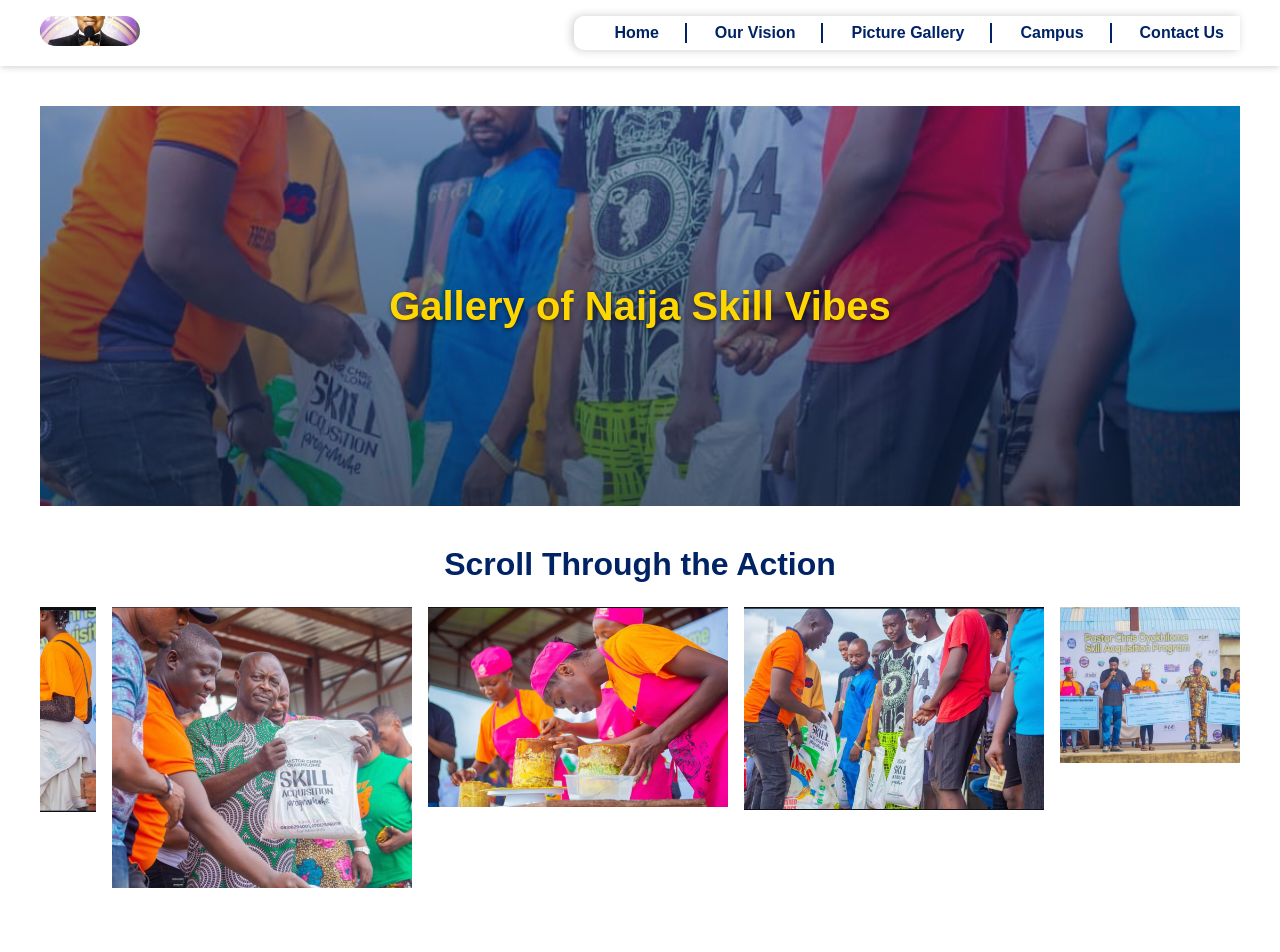
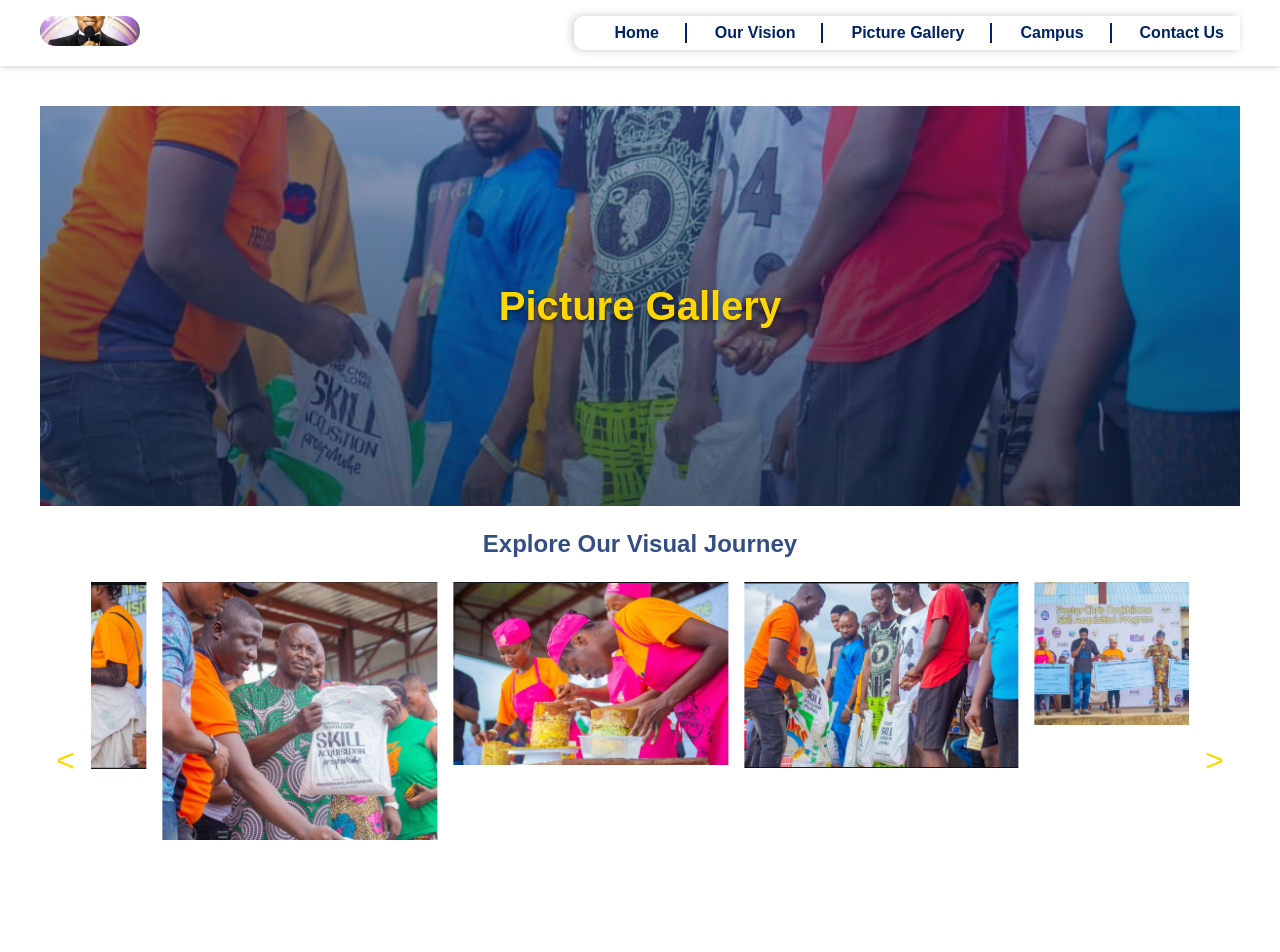
Before and after one commit to pco-skill-acquisition/pcoskillacquisition, a Next.js app: page /picture-gallery in a window 1280 px wide. Shown: the top 952 px of the page. Built offline with nearby package versions, Linux system fonts and the light colour scheme.

Commit message:
Update picture gallery with manual arrows, new titles, container layout, and no captions

```diff
--- a/app/picture-gallery/page.tsx
+++ b/app/picture-gallery/page.tsx
@@ -38,6 +38,14 @@ export default function PictureGallery() {
     }
   }, [currentIndex]);
 
+  const handlePrev = () => {
+    setCurrentIndex((prev) => (prev - 1 + images.length) % images.length);
+  };
+
+  const handleNext = () => {
+    setCurrentIndex((prev) => (prev + 1) % images.length);
+  };
+
   const openLightbox = (src: string) => {
     setSelectedImage(src);
   };
@@ -49,27 +57,30 @@ export default function PictureGallery() {
   return (
     <main className={styles.main}>
       <section className={styles.hero}>
-        <Image src="/image7.jpg" alt="Hero Background" fill className={styles.heroImage} />
+        <Image src="/image7.jpg" alt="Hero Background of Skill Acquisition" fill className={styles.heroImage} />
         <div className={styles.heroOverlay}>
-          <h1 className={styles.heroTitle}>Gallery of Naija Skill Vibes</h1>
+          <h1 className={styles.heroTitle}>Picture Gallery</h1>
         </div>
       </section>
       <section className={styles.carouselSection}>
-        <h2 className={styles.sectionTitle}>Scroll Through the Action</h2>
+        <h2 className={styles.sectionTitle}>Explore Our Visual Journey</h2>
+        <div className={styles.carouselContainer}>
+          <button className={styles.arrow} onClick={handlePrev}>&lt;</button>
           <div className={styles.carouselWrapper}>
             <div className={styles.carousel} ref={carouselRef}>
               {images.map((src, index) => (
                 <div key={index} className={styles.carouselItem} onClick={() => openLightbox(src)}>
-                <Image src={src} alt={`Gallery ${index + 1}`} width={300} height={200} className={styles.carouselImage} />
-                <div className={styles.carouselCaption}>Skill Snap {index + 1}</div>
+                  <Image src={src} alt={`Skill Acquisition Moment ${index + 1}`} width={300} height={200} className={styles.carouselImage} />
                 </div>
               ))}
             </div>
           </div>
+          <button className={styles.arrow} onClick={handleNext}>&gt;</button>
+        </div>
       </section>
       {selectedImage && (
         <div className={styles.lightbox} onClick={closeLightbox}>
-          <Image src={selectedImage} alt="Full view" width={800} height={600} className={styles.fullImage} />
+          <Image src={selectedImage} alt="Full view of Skill Moment" width={800} height={600} className={styles.fullImage} />
           <button className={styles.closeButton} onClick={closeLightbox}>×</button>
         </div>
       )}
--- a/app/picture-gallery/style.module.css
+++ b/app/picture-gallery/style.module.css
@@ -46,19 +46,39 @@
 .sectionTitle {
   font-family: "Gilroy", sans-serif;
   font-weight: bold;
-  font-size: 1.5rem;
+  font-size: 1.2rem;
   color: #002366;
   text-align: center;
   margin: 1.5rem 0;
+  opacity: 0.8;
 }
 
-.carouselSection {
-  padding: 1rem 0;
+.carouselContainer {
+  position: relative;
+  display: flex;
+  align-items: center;
+  width: 100%;
+  max-width: 1200px;
+  margin: 0 auto;
+}
+
+.arrow {
+  background: none;
+  border: none;
+  font-size: 2rem;
+  color: #ffd700;
+  cursor: pointer;
+  padding: 0 1rem;
+  transition: color 0.3s ease;
+}
+
+.arrow:hover {
+  color: #ffffff;
 }
 
 .carouselWrapper {
   overflow: hidden;
-  position: relative;
+  flex: 1;
 }
 
 .carousel {
@@ -82,24 +102,6 @@
   width: 100%;
   height: auto;
   object-fit: cover;
-}
-
-.carouselCaption {
-  position: absolute;
-  bottom: 0;
-  left: 0;
-  width: 100%;
-  background: rgba(255, 215, 0, 0.8);
-  color: #002366;
-  text-align: center;
-  padding: 0.5rem;
-  font-size: 1rem;
-  opacity: 0;
-  transition: opacity 0.3s ease;
-}
-
-.carouselItem:hover .carouselCaption {
-  opacity: 1;
 }
 
 .lightbox {
@@ -157,7 +159,7 @@
   }
 
   .sectionTitle {
-    font-size: 2rem;
+    font-size: 1.5rem;
   }
 
   .carousel {
```
Lines whose indentation alone changed are shown as unchanged.
